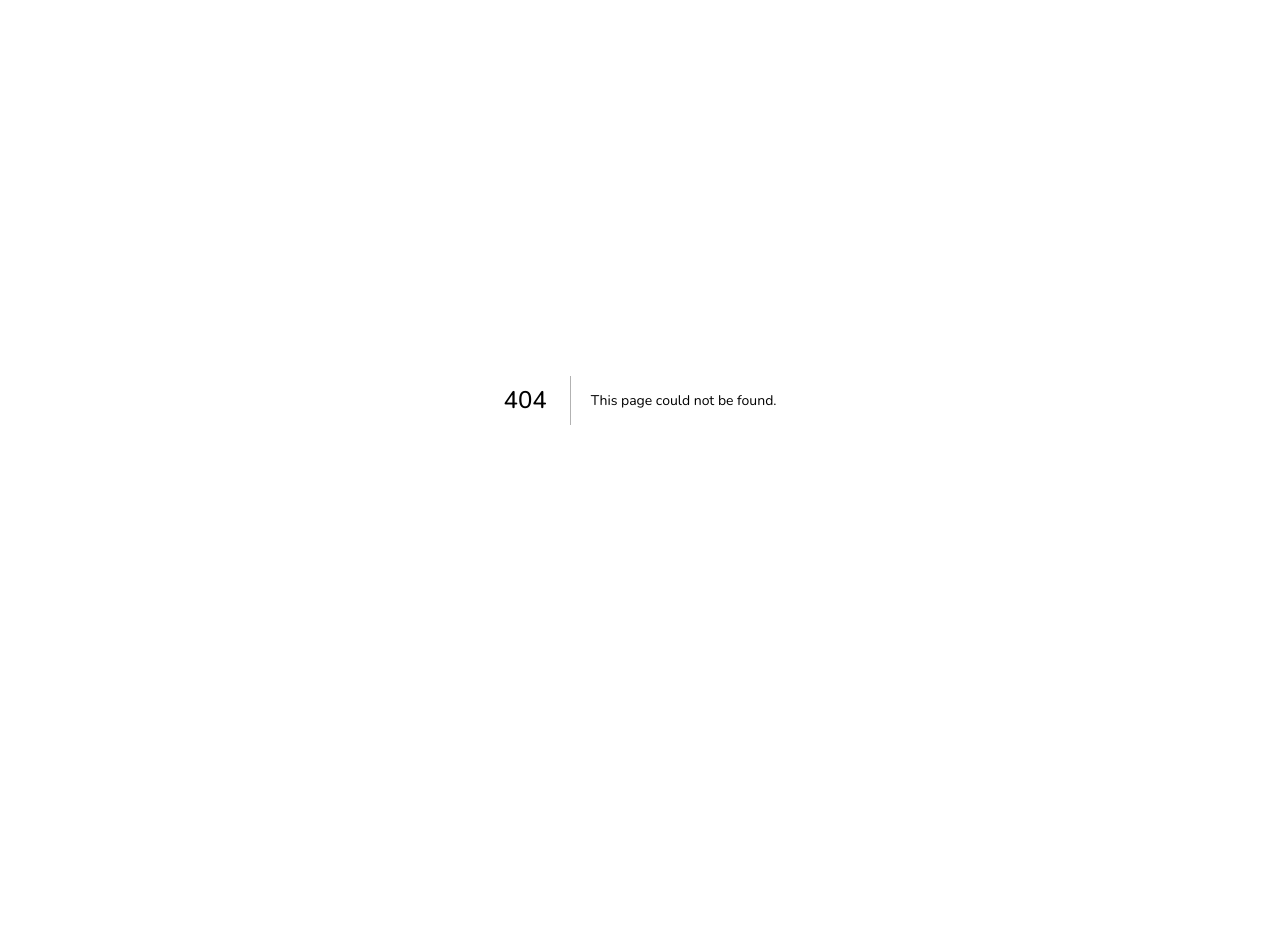
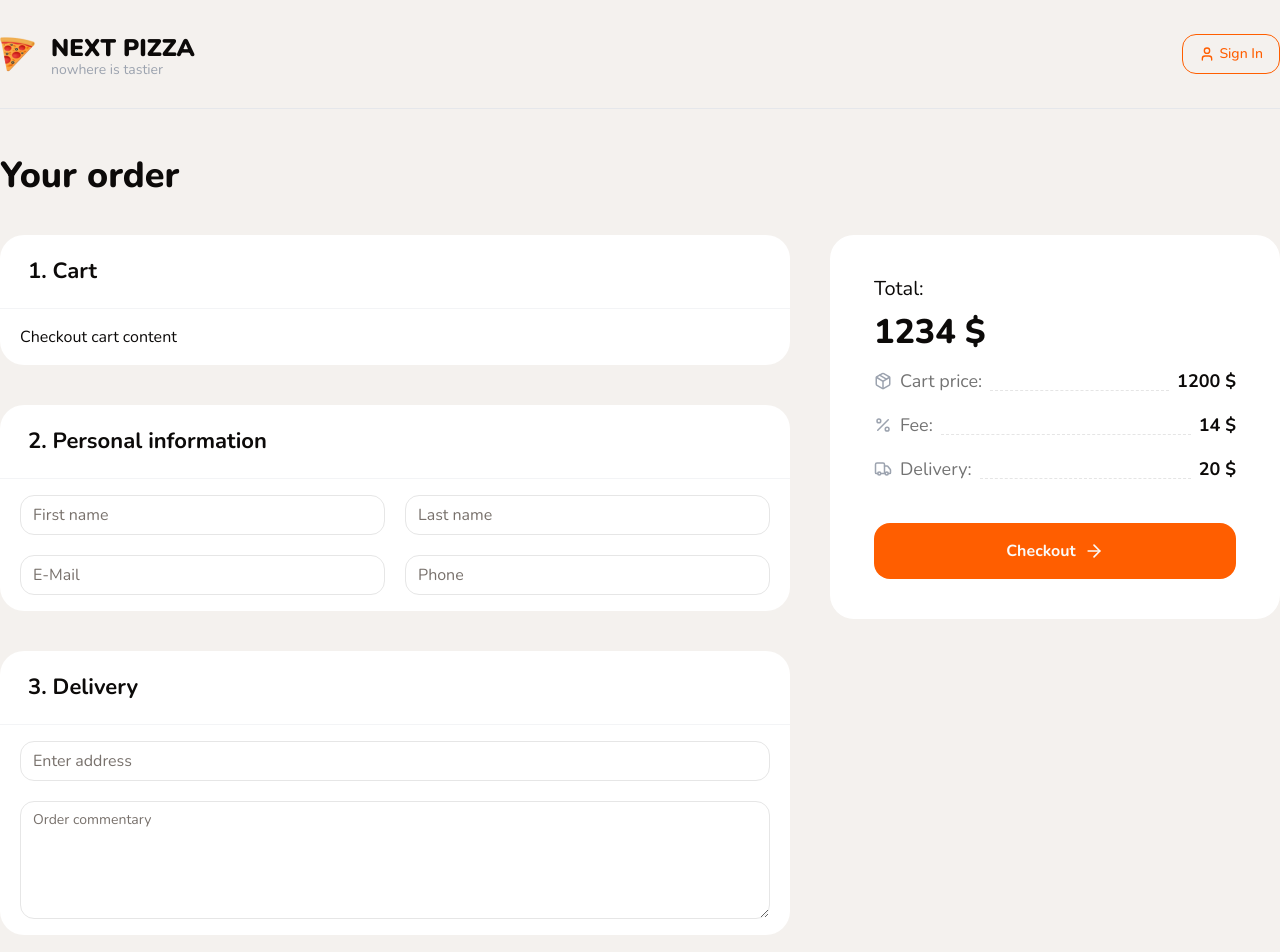
Before and after one commit to yehret/next-pizza, a Next.js app: page /checkout in a window 1280 px wide. Before the commit this address had no page. Shown: the top 952 px of the page. Before the commit the page ends 800 px from the top, so only its background shows below. Built offline with nearby package versions, Linux system fonts and the light colour scheme; no server answers.

Commit message:
checkout page layout

```diff
--- /dev/null
+++ b/src/app/(checkout)/checkout/page.tsx
@@ -0,0 +1,88 @@
+import { CheckoutItemDetails, Container, Title, WhiteBlock } from "@/shared/components/shared";
+import { Button, Input, Textarea } from "@/shared/components/ui";
+import { ArrowRight, Package, Percent, Truck } from "lucide-react";
+
+export default function Checkout() {
+   return (
+      <Container className="mt-10">
+         <Title text="Your order" className="font-extrabold mb-8 text-[36px]"/>
+
+         <div className="flex gap-10">
+            {/* Left side */}
+            <div className="flex flex-col gap-10 flex-1 mb-20">
+               <WhiteBlock title="1. Cart">
+                  Checkout cart content
+               </WhiteBlock>
+
+               <WhiteBlock title="2. Personal information">
+                  <div className="grid grid-cols-2 gap-5">
+                     <Input name="firstName" className="text-base" placeholder="First name" />
+                     <Input name="lastName" className="text-base" placeholder="Last name" />
+                     <Input name="email" className="text-base" placeholder="E-Mail" />
+                     <Input name="phone" className="text-base" placeholder="Phone" />
+                  </div>
+               </WhiteBlock>
+
+               <WhiteBlock title="3. Delivery">
+                  <div className="flex flex-col gap-5">
+                     <Input name="address" className="text-base" placeholder="Enter address" />
+                     <Textarea
+                        rows={5}
+                        className="text-base"
+                        placeholder="Order commentary"
+                     />
+                  </div>
+               </WhiteBlock>
+            </div>
+
+            {/* Right side */}
+            <div className="w-[450px]">
+               <WhiteBlock className="p-6 sticky top-4">
+                  {/* Total price */}
+                  <div className="flex flex-col gap-1">
+                     <span className="text-xl">Total:</span>
+                     <span className="h-11 text-[34px] font-extrabold">{1234} $</span>
+                  </div>
+
+                  <CheckoutItemDetails
+                     title={
+                        <div className="flex items-center">
+                           <Package size={18} className="mr-2 text-gray-400" />
+                           Cart price:
+                        </div>
+                     }
+                     value={1200}/
+                  >
+
+                  <CheckoutItemDetails
+                     title={
+                        <div className="flex items-center">
+                           <Percent size={18} className="mr-2 text-gray-400" />
+                           Fee:
+                        </div>
+                     }
+                     value={14}
+                  />
+
+                  <CheckoutItemDetails
+                     title={
+                        <div className="flex items-center">
+                           <Truck size={18} className="mr-2 text-gray-400" />
+                           Delivery:
+                        </div>
+                     }
+                     value={20}
+                  />
+
+                  <Button
+                     type="submit"
+                     className="w-full h-14 rounded-2xl mt-6 text-base font-bold">
+                     Checkout
+                     <ArrowRight className="w-5 ml-2" />
+                  </Button>
+               </WhiteBlock>
+            </div>
+         </div>
+      </Container>
+   )
+}
--- /dev/null
+++ b/src/app/(checkout)/layout.tsx
@@ -0,0 +1,18 @@
+import { Container, Header } from "@/shared/components/shared";
+import { Metadata } from "next";
+
+export const metadata: Metadata = {
+   title: 'Next.js',
+   description: 'Generated by Next.js',
+ };
+
+ export default function CheckoutLayout({ children }: { children: React.ReactNode }) {
+   return (
+      <main className="min-h-screen bg-[#F4F1EE]">
+         <Container>
+            <Header hasSearch={false} hasCart={false} className="border-b-gray-200"/>
+            {children}
+         </Container>
+      </main>
+   );
+ }
--- a/src/app/(dashboard)/layout.tsx
+++ b/src/app/(dashboard)/layout.tsx
@@ -6,8 +6,10 @@ export const metadata = {
  export default function DashboardLayout({ children }: { children: React.ReactNode }) {
    return (
      <html lang="en">
-       DASHBOARD HEADER
-       <body>{children}</body>
+         <body>
+            DASHBOARD HEADER
+            {children}
+         </body>
      </html>
    );
  }
--- /dev/null
+++ b/src/shared/components/shared/checkout-item-details.tsx
@@ -0,0 +1,21 @@
+import { cn } from '@/shared/lib/utils';
+import React from 'react';
+
+interface Props {
+  title?: React.ReactNode;
+  value?: React.ReactNode;
+  className?: string;
+}
+
+export const CheckoutItemDetails: React.FC<Props> = ({ title, value, className }) => {
+  return (
+    <div className={cn('flex my-4', className)}>
+      <span className="flex flex-1 text-lg text-neutral-500">
+        {title}
+        <div className="flex-1 border-b border-dashed border-b-neutral-200 relative -top-1 mx-2" />
+      </span>
+
+      <span className="font-bold text-lg">{value} $</span>
+    </div>
+  );
+};
--- a/src/shared/components/shared/header.tsx
+++ b/src/shared/components/shared/header.tsx
@@ -10,11 +10,13 @@ import { SearchInput } from './search-input';
 
 interface Props {
   className?: string;
+  hasSearch?: boolean;
+  hasCart?: boolean;
 }
 
-export const Header: React.FC<Props> = ({ className }) => {
+export const Header: React.FC<Props> = ({ hasSearch = true, hasCart = true, className }) => {
   return (
-    <header className={cn('border border-b', className)}>
+    <header className={cn('border-b', className)}>
       <Container className="flex items-center justify-between py-8">
         {/* Left side */}
         <Link href={'/'}>
@@ -28,9 +30,9 @@ export const Header: React.FC<Props> = ({ className }) => {
         </Link>
 
         {/* Center Side // Search */}
-        <div className="mx-10 flex-1">
+        {hasSearch && <div className="mx-10 flex-1">
           <SearchInput />
-        </div>
+        </div>}
 
         {/* Right Side */}
         <div className="flex items-center gap-3">
@@ -39,9 +41,9 @@ export const Header: React.FC<Props> = ({ className }) => {
             Sign In
           </Button>
 
-          <div>
+          {hasCart && <div>
             <CartButton />
-          </div>
+          </div>}
         </div>
       </Container>
     </header>
--- a/src/shared/components/shared/index.ts
+++ b/src/shared/components/shared/index.ts
@@ -18,4 +18,6 @@ export { CartDrawer } from './cart-drawer';
 export { CountIconButton } from './count-icon-button';
 export { CountButton } from './count-button';
 export { ProductForm } from './product-form'
+export { WhiteBlock } from './white-block';
+export { CheckoutItemDetails } from './checkout-item-details'
 export * from './modals';
--- /dev/null
+++ b/src/shared/components/shared/white-block.tsx
@@ -0,0 +1,31 @@
+import React from 'react';
+import { Title } from './title';
+import { cn } from '@/shared/lib/utils';
+
+interface Props {
+  title?: string;
+  endAdornment?: React.ReactNode;
+  className?: string;
+  contentClassName?: string;
+}
+
+export const WhiteBlock: React.FC<React.PropsWithChildren<Props>> = ({
+  title,
+  endAdornment,
+  className,
+  contentClassName,
+  children,
+}) => {
+  return (
+    <div className={cn('bg-white rounded-3xl', className)}>
+      {title && (
+        <div className="flex items-center justify-between p-5 px-7 border-b border-gray-100">
+          <Title text={title} size="sm" className="font-bold" />
+          {endAdornment}
+        </div>
+      )}
+
+      <div className={cn('px-5 py-4', contentClassName)}>{children}</div>
+    </div>
+  );
+};
--- a/src/shared/components/ui/index.ts
+++ b/src/shared/components/ui/index.ts
@@ -7,3 +7,4 @@ export { Popover } from './popover'
 export { Select } from './select'
 export { Skeleton } from './skeleton'
 export { Slider } from './slider'
+export { Textarea } from './textarea'
--- /dev/null
+++ b/src/shared/components/ui/textarea.tsx
@@ -0,0 +1,22 @@
+import { cn } from "@/shared/lib/utils"
+import * as React from "react"
+
+
+const Textarea = React.forwardRef<
+  HTMLTextAreaElement,
+  React.ComponentProps<"textarea">
+>(({ className, ...props }, ref) => {
+  return (
+    <textarea
+      className={cn(
+        "flex min-h-[80px] w-full rounded-md border border-input bg-background px-3 py-2 text-base ring-offset-background placeholder:text-muted-foreground focus-visible:outline-none focus-visible:ring-2 focus-visible:ring-ring focus-visible:ring-offset-2 disabled:cursor-not-allowed disabled:opacity-50 md:text-sm",
+        className
+      )}
+      ref={ref}
+      {...props}
+    />
+  )
+})
+Textarea.displayName = "Textarea"
+
+export { Textarea }
```
